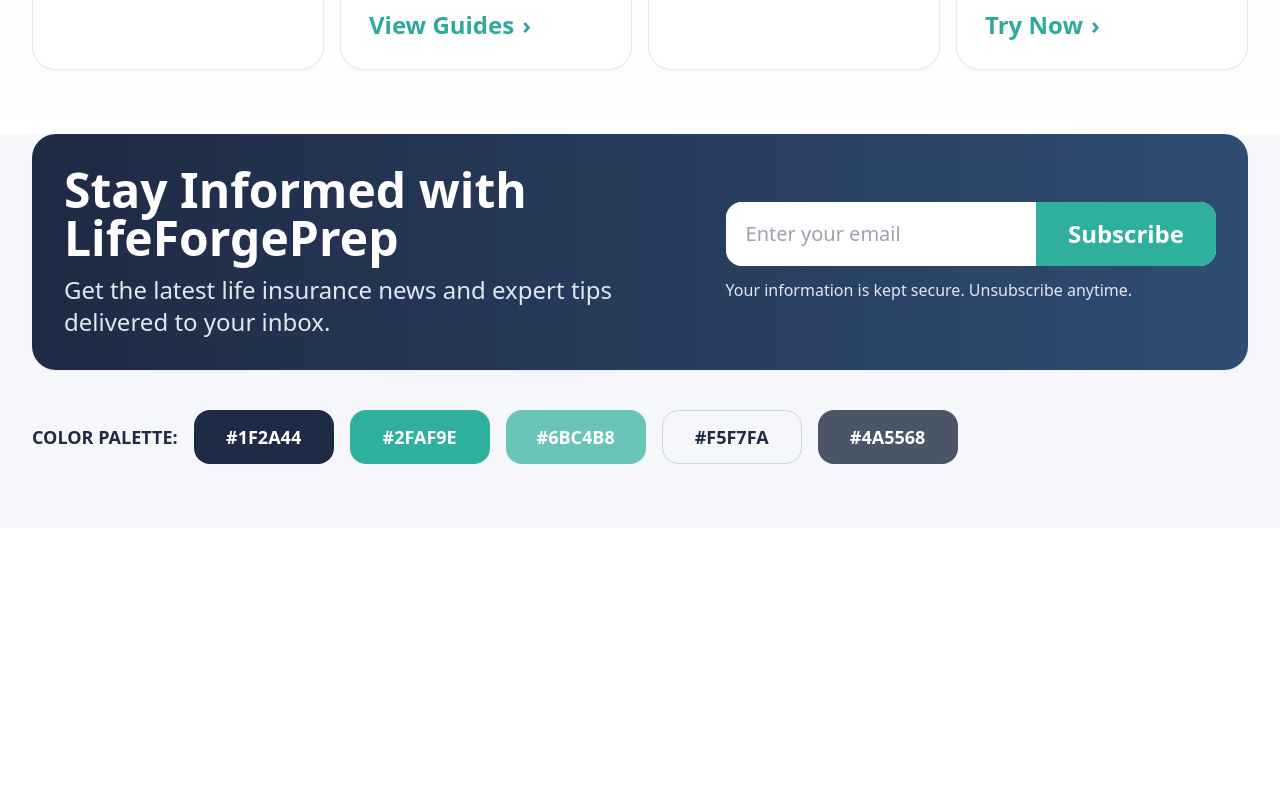
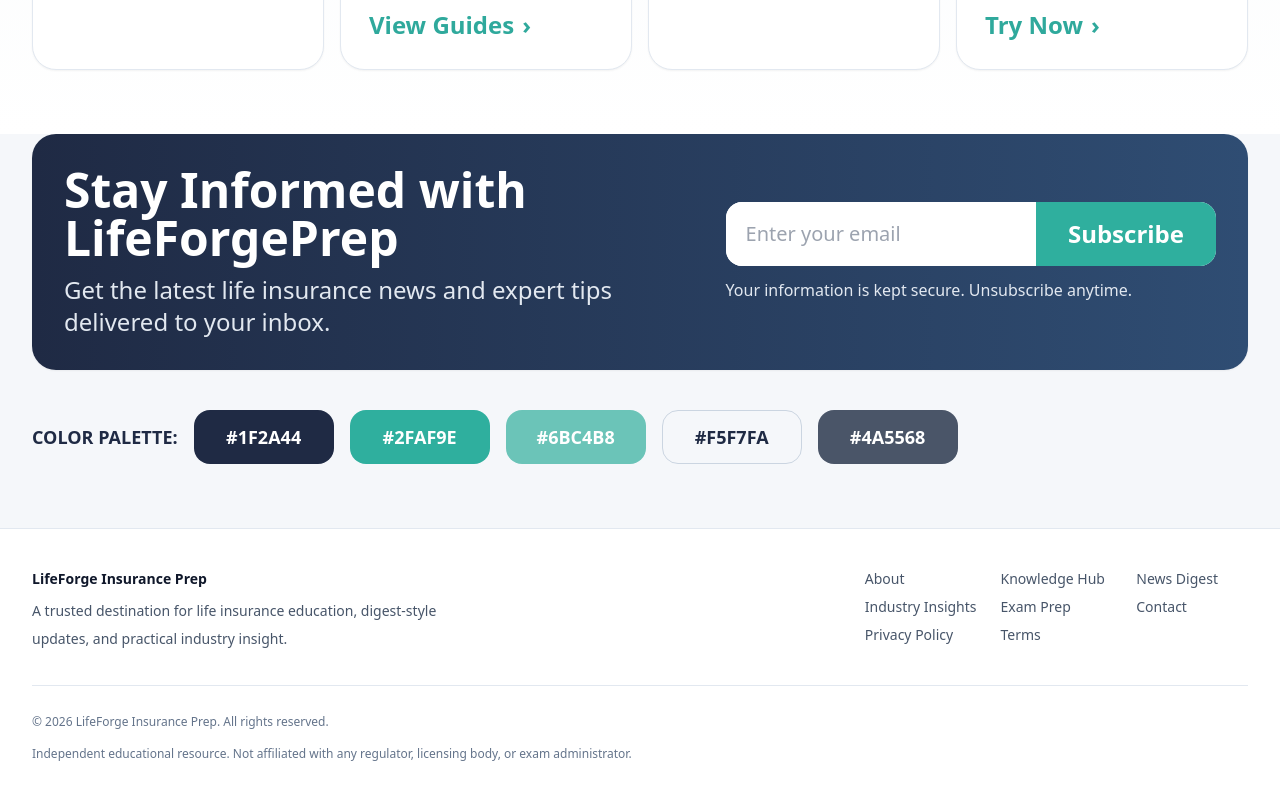
Before and after one commit to jfitz80/LifeForgeStudyPrep, a Next.js app: page / in a window 1280 px wide. Shown: the part 992-1792 px from the top of the page. Before the commit the page ends 1520 px from the top, so only its background shows below. Built offline with nearby package versions, Linux system fonts and the light colour scheme.

Commit message:
Homepage polish: constrained hero art, interactive feature cards, and footer integration

```diff
--- a/app/page.tsx
+++ b/app/page.tsx
@@ -1,6 +1,8 @@
 import type { Metadata } from 'next';
 import Image from 'next/image';
 import Link from 'next/link';
+import SiteFooter from '@/components/editorial/SiteFooter';
+
 
 export const metadata: Metadata = {
   title: 'LifeForgePrep | Life Insurance Explained Simply',
@@ -221,6 +223,8 @@ export default function HomePage() {
           </div>
         </section>
       </main>
+      <SiteFooter />
+
     </div>
   );
 }
```
